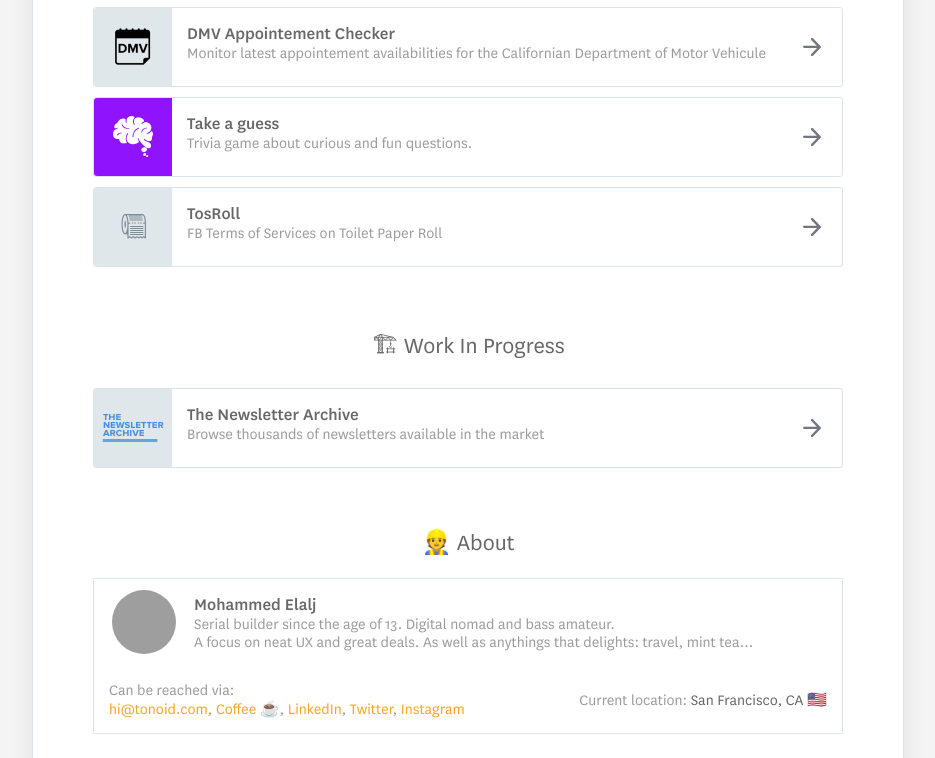
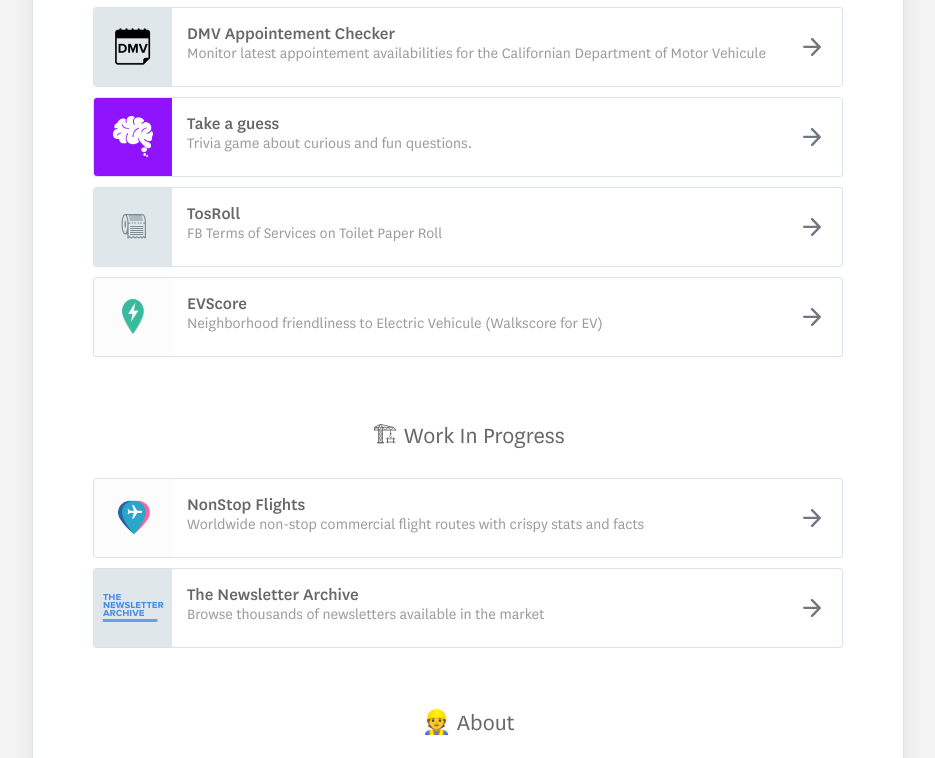
Before and after one commit to melalj/tonoid.com, a plain HTML site: page www/index.html in a window 1280 px wide. Shown: the part 554-1312 px from the top of the page, without its empty margins (172-1107 px from the left). Drawn offline with Linux system fonts and the light colour scheme; grey boxes are pictures that could not be loaded.

Commit message:
added evscore and nonstopflights

```diff
--- a/www/index.html
+++ b/www/index.html
@@ -394,12 +394,41 @@
 							</div>
 						</li>
 					</a>
+
+					<a href="http://evscore.herokuapp.com/?utm_source=dns&utm_medium=dns&utm_campaign=tonoid.com" target="_blank">
+						<li>
+							<div class="left" style="background-color: #FCFCFC">
+								<img src="./images/evscore.png" width="22px" height="35px" />
+							</div>
+							<div class="middle">
+								<h3>EVScore</h3>
+								<p>Neighborhood friendliness to Electric Vehicule (Walkscore for EV)</p>
+							</div>
+							<div class="right">
+								<div class="arrow"></div>
+							</div>
+						</li>
+					</a>
 				</ul>
 			</section>
 
 			<section>
 				<h2>🏗 Work In Progress</h2>
 				<ul>
+					<a href="javascript:signUpProduct('nonstop-flights');">
+						<li>
+							<div class="left" style="background-color: #FCFCFC">
+								<img src="./images/nonstop-flights.png" width="33px" height="35px" />
+							</div>
+							<div class="middle">
+								<h3>NonStop Flights</h3>
+								<p>Worldwide non-stop commercial flight routes with crispy stats and facts</p>
+							</div>
+							<div class="right">
+								<div data-product="nonstop-flights" class="arrow"></div>
+							</div>
+						</li>
+					</a>
 					<a href="javascript:signUpProduct('the-newsletter-archive');">
 						<li>
 							<div class="left">
```
Also changed, not shown: www/images/evscore.png (added), www/images/nonstop-flights.png (added).
